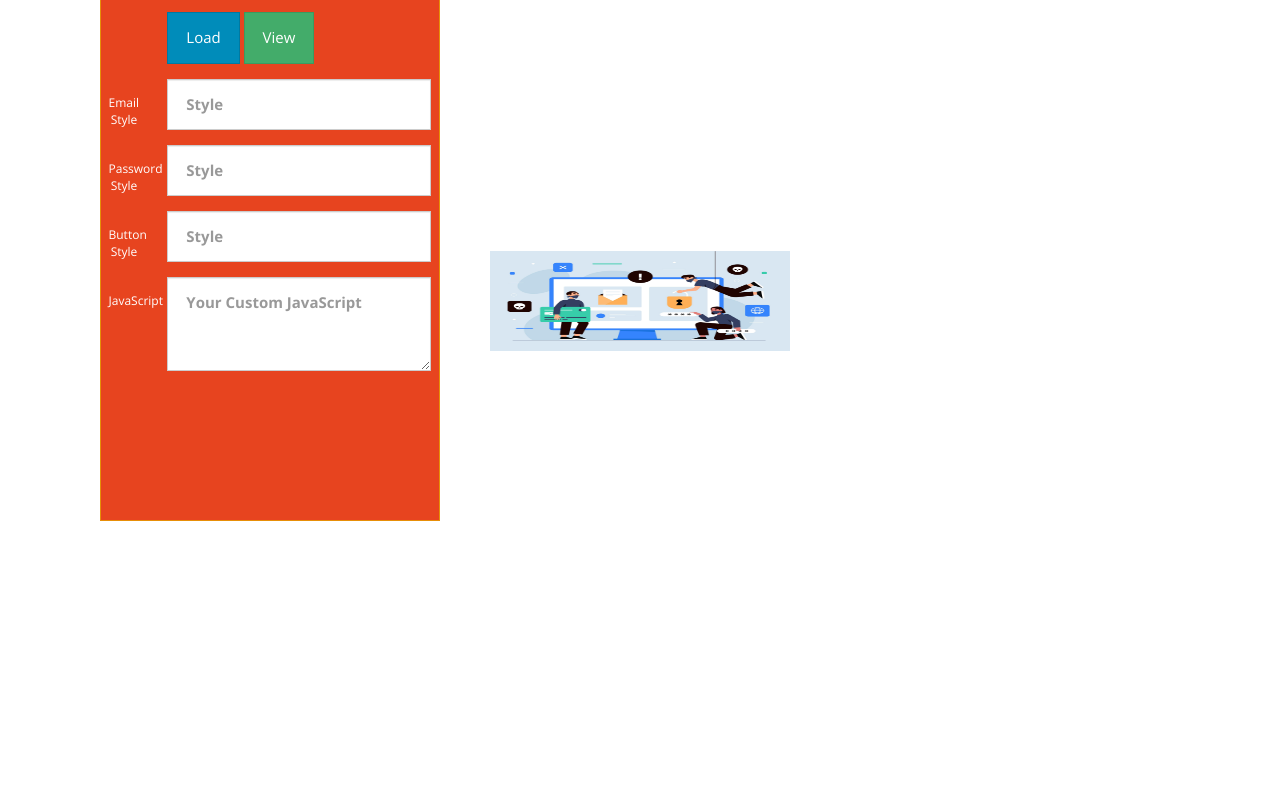
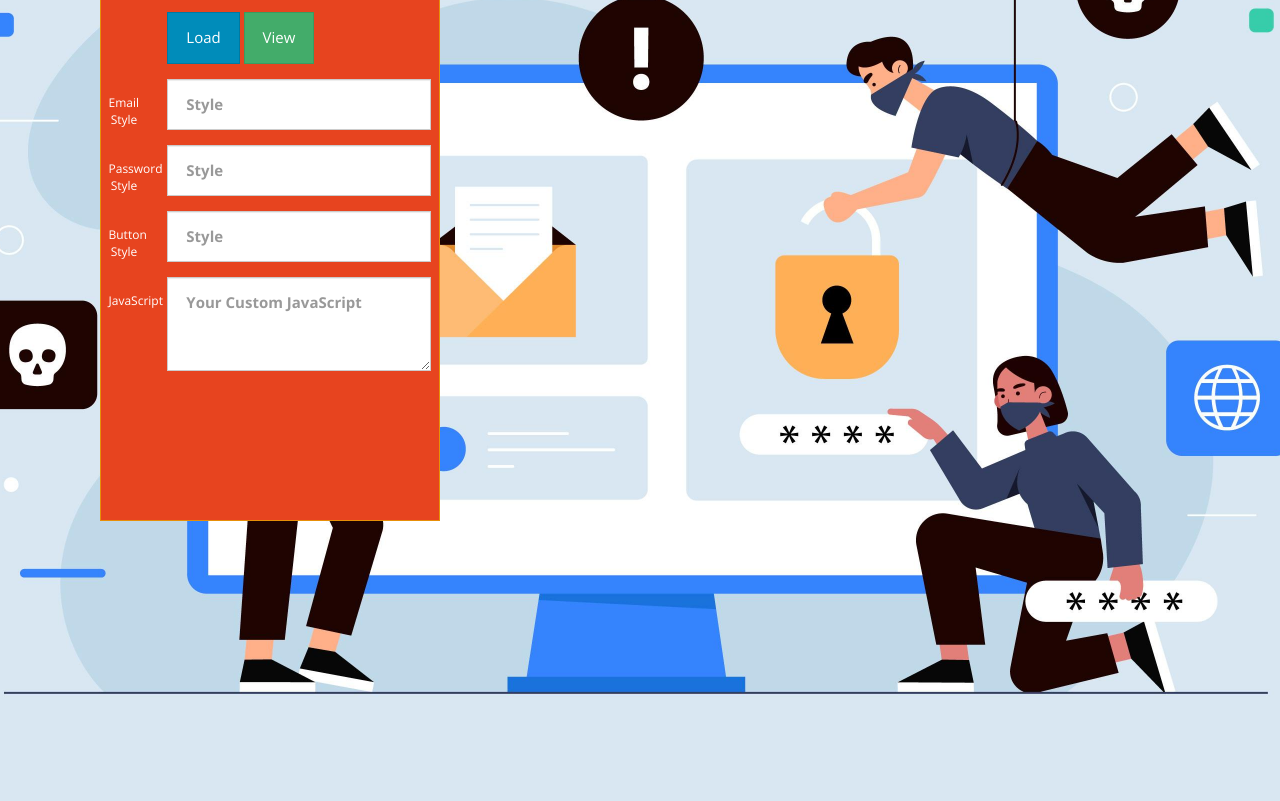
Before and after one commit to heydc7/quickjack, a plain HTML site: page index.html in a window 1280 px wide. Shown: the part 199-1000 px from the top of the page. Drawn offline with nearby package versions, Linux system fonts and the light colour scheme.

Commit message:
Update index.html

```diff
--- a/index.html
+++ b/index.html
@@ -33,7 +33,8 @@
     background-image: url("resources/img/3831994.jpg");
     background-repeat: no-repeat;
     background-position: center;
-    background-size: 300px 100px;
+    height: 500px;
+    background-size: cover;
 }
     </style>
 
```
